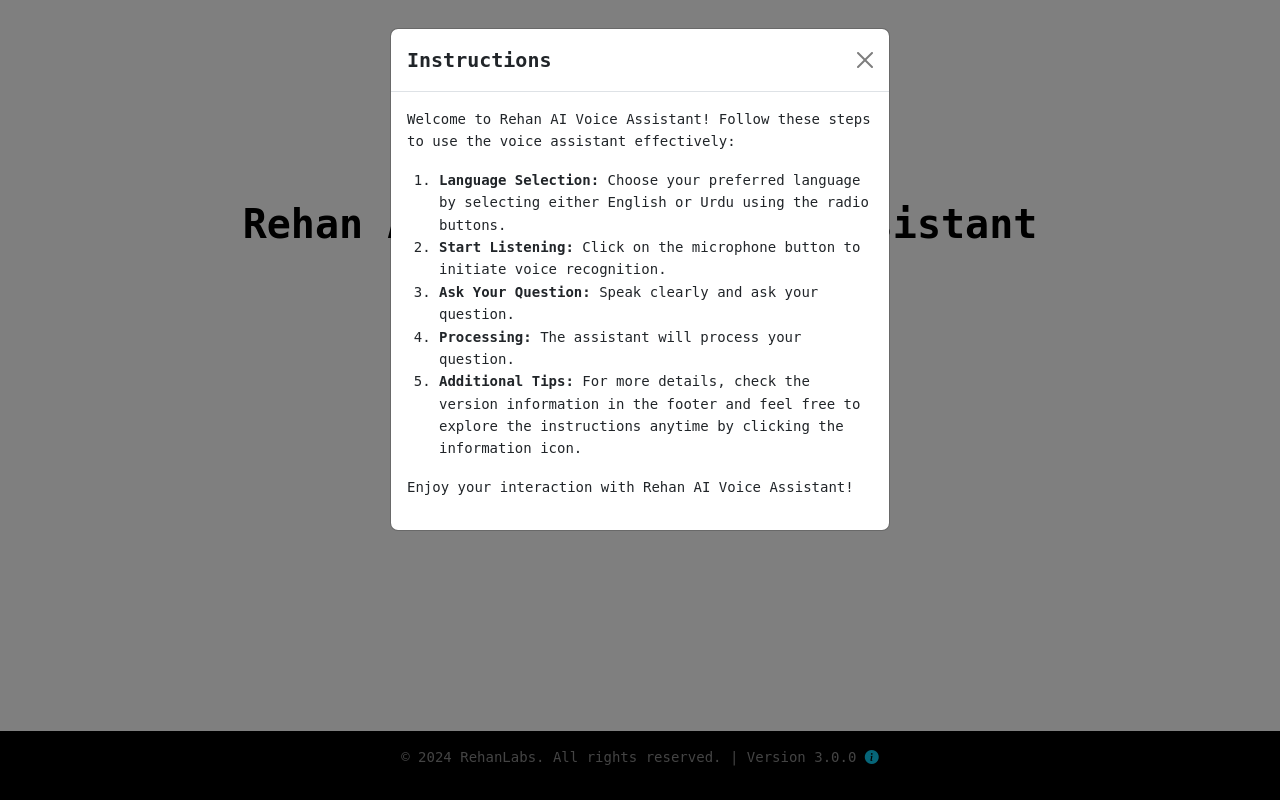
After one commit to MuhammadNasarUddin/nasar, a Flask app: page /rehanaiv3/ in a window 1280 px wide. The commit adds this page. Run offline with Flask 3, Linux system fonts and the light colour scheme.

Commit message:
initial commit

```diff
--- a/app.py
+++ b/app.py
@@ -9,7 +9,7 @@ from resizer import resizer_app
 from supertec import supertec_app
 from callannie import callannieapp
 from rehanai import rehanaiapp
-
+from voicetovoice import rehanaiv3app
 app = Flask(__name__)
 app.secret_key = 'nasar123'  # Set a secret key for session management
 
@@ -28,6 +28,7 @@ app.register_blueprint(resizer_app, url_prefix='/resizer')
 app.register_blueprint(supertec_app, url_prefix='/bot')
 app.register_blueprint(callannieapp, url_prefix='/rehanaiv1')
 app.register_blueprint(rehanaiapp, url_prefix='/rehanaiv2')
+app.register_blueprint(rehanaiv3app, url_prefix='/rehanaiv3')
 
 
 if __name__ == "__main__":
--- /dev/null
+++ b/templates/voicetovoice.html
@@ -0,0 +1,316 @@
+<!-- index.html -->
+
+<!DOCTYPE html>
+<html lang="en">
+  <head>
+    <meta charset="UTF-8" />
+    <meta name="viewport" content="width=device-width, initial-scale=1.0" />
+    <title>RehanLabs | Voice Assistant</title>
+
+    <!-- External Stylesheets -->
+    <link rel="icon" href="/static/favicon.png" type="image/png" />
+    <link
+      rel="stylesheet"
+      href="https://cdn.jsdelivr.net/npm/bootstrap-icons@1.11.3/font/bootstrap-icons.min.css"
+    />
+    <link
+      href="https://cdn.jsdelivr.net/npm/bootstrap@5.3.2/dist/css/bootstrap.min.css"
+      rel="stylesheet"
+    />
+
+    <script src="https://code.jquery.com/jquery-3.7.1.js"></script>
+
+    <!-- Internal Styles -->
+    <style>
+      body {
+        font-family: monospace;
+        background-color: white;
+      }
+
+      h1 {
+        font-weight: 900;
+        color: black;
+      }
+
+      #response-content {
+        margin-top: 20px;
+      }
+
+      .container {
+        text-align: center; /* Center text inside the container */
+      }
+
+      #version-footer {
+        position: fixed;
+        bottom: 0;
+        width: 100%;
+        font-size: 14px;
+        text-align: left;
+        color: #888;
+      }
+
+      .modal-body {
+        font-size: 14px;
+        line-height: 1.6;
+      }
+    </style>
+
+
+
+  </head>
+  <body>
+    <!-- Instruction Marquee -->
+    <div class="container col-lg-12 col-md-12 col-sm-12 text-center" style="margin-top: 200px;">
+      <!-- Main Content Container -->
+        <!-- Title -->
+        <h1 style="font-weight: 900">Rehan AI Voice To Voice Assistant</h1>
+
+        <div class="mt-4">
+          <div class="form-check form-check-inline">
+            <input
+              class="form-check-input"
+              type="radio"
+              name="languageRadio"
+              id="englishRadio"
+              value="en"
+              checked
+            />
+            <label class="form-check-label" for="englishRadio">English</label>
+          </div>
+          <div class="form-check form-check-inline">
+            <input
+              class="form-check-input"
+              type="radio"
+              name="languageRadio"
+              id="urduRadio"
+              value="ur"
+            />
+            <label class="form-check-label" for="urduRadio">Urdu</label>
+          </div>
+          <!-- Add more radio buttons for additional languages if needed -->
+        </div>
+
+        <!-- Ask Button -->
+        <br />
+
+        <img
+          id="start-listening-form"
+          src="/static/podcast2.png"
+          width="70"
+          height="70"
+          alt=""
+        />
+        <img
+          style="display: none"
+          width="115"
+          height="115"
+          id="start-listening-form-with-gif"
+          src="/static/podcast.gif"
+          alt="Animated GIF"
+        />
+
+        <!-- Response Content -->
+      </div>
+      <div class="mt-5 container-fluid text-center" id="response-content"></div>
+    </div>
+
+    <div
+      class="modal fade"
+      id="instructionModal"
+      tabindex="-1"
+      role="dialog"
+      aria-labelledby="instructionModalLabel"
+      aria-hidden="true"
+    >
+      <div class="modal-dialog modal-dialog-scrollable" role="document">
+        <div class="modal-content">
+          <div class="modal-header">
+            <h5 class="modal-title" id="instructionModalLabel">
+              <strong>Instructions</strong>
+            </h5>
+            <button
+              type="button"
+              class="btn-close"
+              data-bs-dismiss="modal"
+              aria-label="Close"
+            ></button>
+          </div>
+          <div class="modal-body">
+            <p>
+                Welcome to Rehan AI Voice Assistant! Follow these steps to use the voice assistant effectively:
+            </p>
+            <ol>
+                <li>
+                    <strong>Language Selection:</strong> Choose your preferred language by selecting either English or Urdu using the radio buttons.
+                </li>
+                <li>
+                    <strong>Start Listening:</strong> Click on the microphone button to initiate voice recognition.
+                </li>
+                <li>
+                    <strong>Ask Your Question:</strong> Speak clearly and ask your question.
+                </li>
+                <li>
+                    <strong>Processing:</strong> The assistant will process your question.
+                </li>
+                <li>
+                    <strong>Additional Tips:</strong> For more details, check the version information in the footer and feel free to explore the instructions anytime by clicking the information icon.
+                </li>
+            </ol>
+            <p>Enjoy your interaction with Rehan AI Voice Assistant!</p>
+        </div>
+        </div>
+      </div>
+    </div>
+
+    <footer id="version-footer" class="text-center mt-5 bg-black p-3">
+      <p>
+        &copy; 2024 RehanLabs. All rights reserved. | Version 3.0.0
+        <span
+          id="info-icon"
+          class="bi bi-info-circle-fill text-info"
+          style="cursor: pointer"
+        ></span>
+      </p>
+      <!-- You can replace "Version 2.0.0" with your actual version information -->
+
+      <!-- Information Modal Trigger Script -->
+      <script>
+        document
+          .getElementById("info-icon")
+          .addEventListener("click", function () {
+            $("#instructionModal").modal("show");
+          });
+      </script>
+    </footer>
+
+    <!-- Scripts -->
+    <script>
+      // Open the instruction modal when the page loads
+      $(document).ready(function () {
+        $("#instructionModal").modal("show");
+      });
+
+      document.addEventListener("DOMContentLoaded", function () {
+        const recognition = new webkitSpeechRecognition();
+        recognition.continuous = false;
+
+        // Default language
+        recognition.lang = "en-US";
+
+        const responseContent = document.getElementById("response-content");
+        const micButton = document.getElementById("start-listening-form");
+        const gifButton = document.getElementById(
+          "start-listening-form-with-gif"
+        );
+
+        // Language radio buttons
+        const englishRadio = document.getElementById("englishRadio");
+        const urduRadio = document.getElementById("urduRadio");
+
+        // Event listeners for language change
+        englishRadio.addEventListener("change", function () {
+          if (this.checked) {
+            recognition.lang = "en-US";
+          }
+        });
+
+        urduRadio.addEventListener("change", function () {
+          if (this.checked) {
+            recognition.lang = "ur-PK";
+          }
+        });
+
+        function playAudio(audioSrc) {
+          const timestamp = new Date().getTime();
+          const updatedSrc = `${audioSrc}?v=${timestamp}`;
+          const audio = new Audio(updatedSrc);
+          audio.play();
+        }
+
+        function updateResponseContent(content, color) {
+          const formattedText = content.replace(/\\n/g, "\n");
+          // Replace line breaks with a space
+          responseContent.innerHTML = `<p style="color:${color};font-weight:bolder; white-space: pre-line;"></p>`;
+          playAudio("/static/output.mp3");
+
+          micButton.addEventListener("click", startRecognition);
+        }
+
+        function startRecognition() {
+          responseContent.innerHTML =
+            '<p style="color:#666;font-weight:bolder;"></p>';
+
+          // Show the GIF button when starting recognition
+          micButton.style.display = "none";
+          gifButton.style.display = "inline-block";
+
+          recognition.start();
+
+          // Disable microphone button after green response
+          micButton.removeEventListener("click", startRecognition);
+        }
+
+        recognition.onresult = function (event) {
+          const transcript = event.results[0][0].transcript;
+          console.log("You said:", transcript);
+
+          responseContent.innerHTML =
+            '<p style="color:red;font-weight:bolder;"> ' + '' + "</p>";
+          responseContent.innerHTML +=
+            '<p style="color:#666;font-weight:bolder;"><i class="bi bi-hourglass"></i> Processing...</p>';
+
+          fetch("/rehanaiv3/process_audio", {
+            method: "POST",
+            headers: {
+              "Content-Type": "application/json",
+            },
+            body: JSON.stringify({ transcript }),
+          })
+            .then((response) => response.json())
+            .then((data) => {
+              if (data.response_content) {
+                const cleanResponse = JSON.stringify(
+                  data.response_content
+                ).replace(/\n/g, "");
+                updateResponseContent(cleanResponse, "green");
+              } else {
+                console.error("Error in AI response:", data.error);
+                const cleanError = data.error.replace(/\n/g, "");
+                responseContent.innerHTML =
+                  '<p style="color:#ff0000;font-weight:bolder;">Error in AI response ' +
+                  cleanError +
+                  "</p>";
+              }
+            })
+            .catch((error) => {
+              console.error("Error in fetch:", error);
+              responseContent.innerHTML =
+                '<p style="color:#ff0000;font-weight:bolder;">Error in fetch: ' +
+                error.message +
+                "</p>";
+            });
+        };
+
+        recognition.onend = function () {
+          if (responseContent.innerHTML.trim() === "") {
+            responseContent.innerHTML =
+              '<p style="color:#ff0000;font-weight:bolder;">No response received. Please try again.</p>';
+          }
+
+          // Hide the GIF button after recognition ends
+          micButton.style.display = "inline-block";
+          gifButton.style.display = "none";
+        };
+
+        micButton.addEventListener("click", startRecognition);
+      });
+    </script>
+
+    <!-- Bootstrap Scripts -->
+    <script
+      src="https://cdn.jsdelivr.net/npm/bootstrap@5.3.2/dist/js/bootstrap.bundle.min.js"
+      integrity="sha384-C6RzsynM9kWDrMNeT87bh95OGNyZPhcTNXj1NW7RuBCsyN/o0jlpcV8Qyq46cDfL"
+      crossorigin="anonymous"
+    ></script>
+  </body>
+</html>
```
Also changed, not shown: templates/index.html (+23 -1 lines), voicetovoice.py (added, +100 -0 lines), static/rehanaiv3.png (added), 1 other file.
